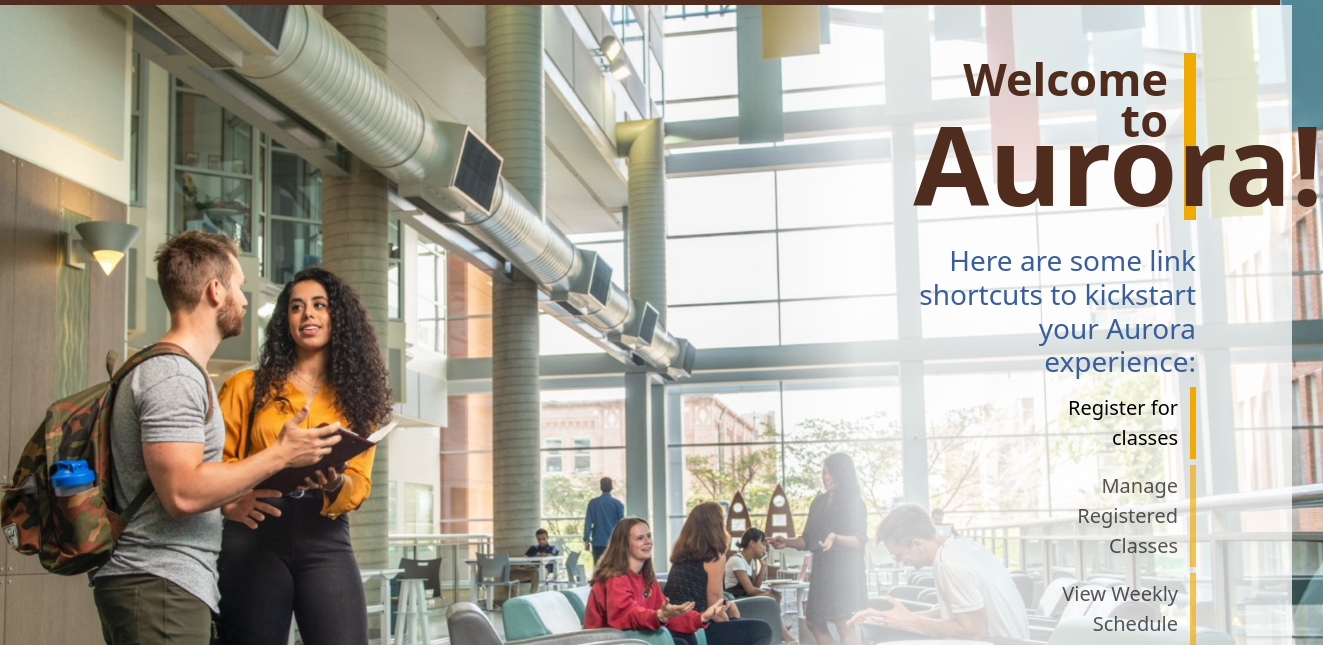
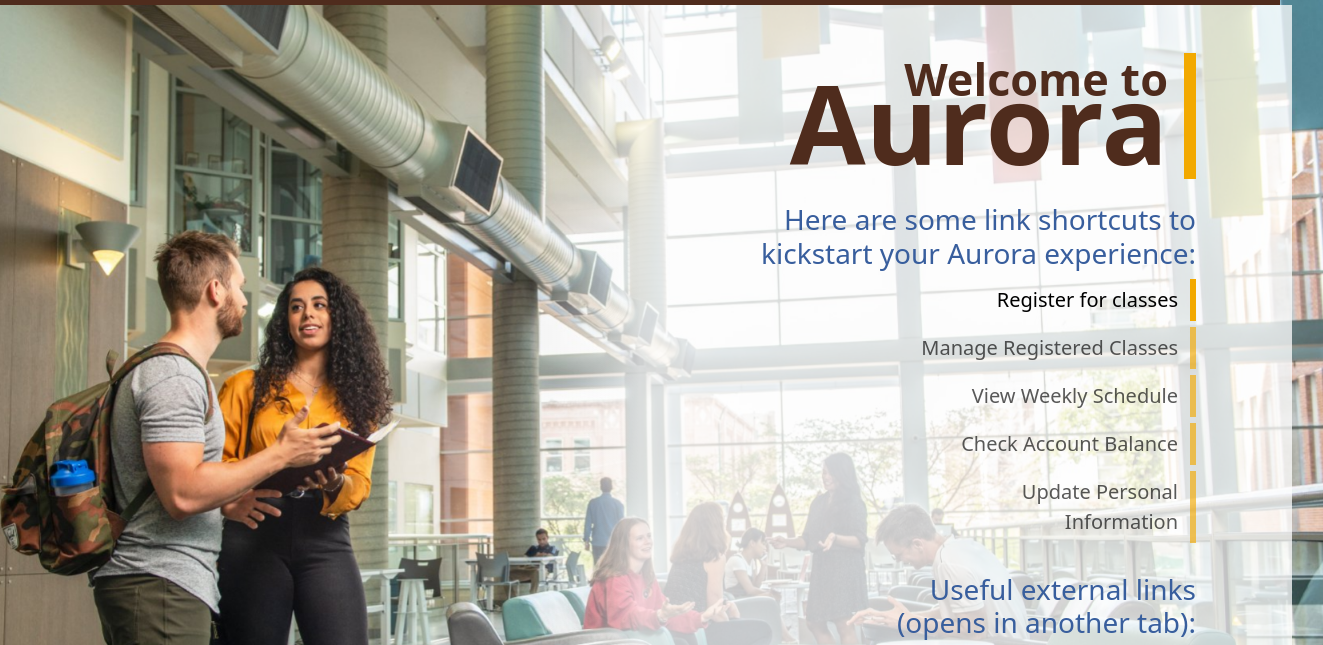
Before and after one commit to nyldranreb78/aurora-rework, a plain HTML site: page index.html in a window 1280 px wide. Shown: the part 143-788 px from the top of the page, 1323 px wide, since content can reach past the window. Drawn offline with nearby package versions, Linux system fonts and the light colour scheme.

Commit message:
Update index.html
Fixed some elements that were breaking when viewed on smaller viewports

```diff
--- a/index.html
+++ b/index.html
@@ -24,12 +24,12 @@
             <div class="row justify-content-md-end text-end">
                 <div class="col-1 self-align-end welcome-page-gradient"></div>
 
-                <div class="col-4 p-5 self-align-end welcome-page-content">
+                <div class="col-6 p-5 self-align-end welcome-page-content">
                     <div class="me-5">
                         <b>
                             <p class="p-2 pe-3 vertical-line um-brown">
                                 <span class="welcome-txt-md">Welcome to</span><br>
-                                <span class="welcome-txt-lg">Aurora!</span>
+                                <span class="welcome-txt-lg">Aurora</span>
                             </p>
                         </b>
 
@@ -77,6 +77,6 @@
 
         <!--Bootstrap-->
         <script src="https://cdn.jsdelivr.net/npm/bootstrap@5.3.0-alpha1/dist/js/bootstrap.bundle.min.js" integrity="sha384-w76AqPfDkMBDXo30jS1Sgez6pr3x5MlQ1ZAGC+nuZB+EYdgRZgiwxhTBTkF7CXvN" crossorigin="anonymous"></script>
-        <script src="../js/PopperFeatures.js"></script>
+        <script src="js/PopperFeatures.js"></script>
     </body>
 </html>
```
